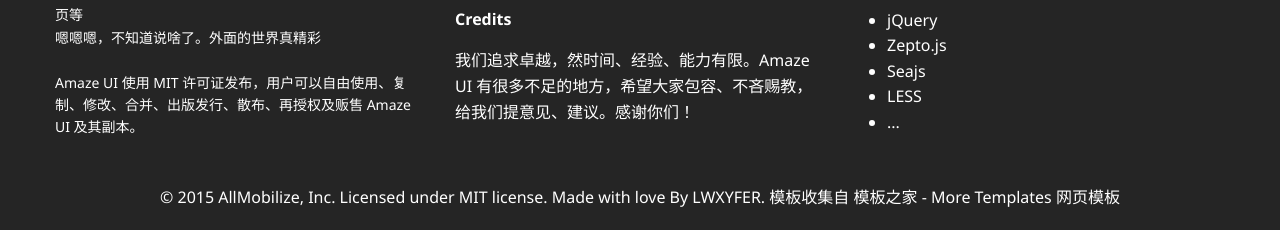
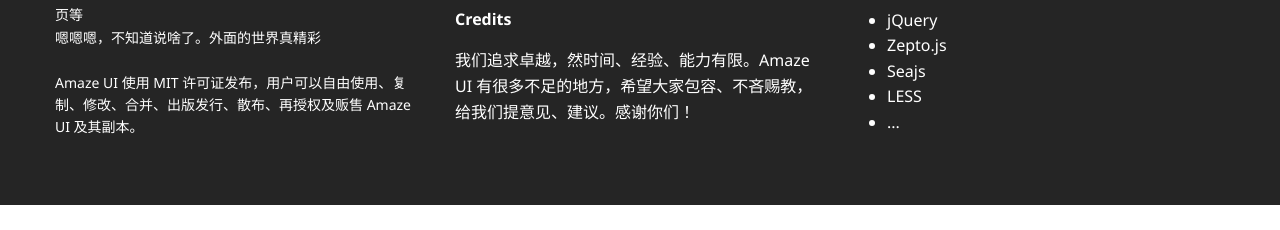
Before and after one commit to SungKing/blog-web, a plain HTML site: page index.html in a window 1280 px wide. Shown: the part 2975-3205 px from the top of the page. After the commit the page ends 3180 px from the top, so only its background shows below. Drawn offline with Linux system fonts and the light colour scheme.

Commit message:
sorry ,delete a small ad

```diff
--- a/index.html
+++ b/index.html
@@ -103,9 +103,7 @@
                 </p>
             </div>
         </div>
-        <div class="blog-text-center">© 2015 AllMobilize, Inc. Licensed under MIT license. Made with love By LWXYFER.
-            模板收集自 <a href="http://www.cssmoban.com/" target="_blank" title="模板之家">模板之家</a> - More Templates <a href="http://www.cssmoban.com/"
-                title="网页模板" target="_blank">网页模板</a></div>
+
     </footer>
 
 
```
